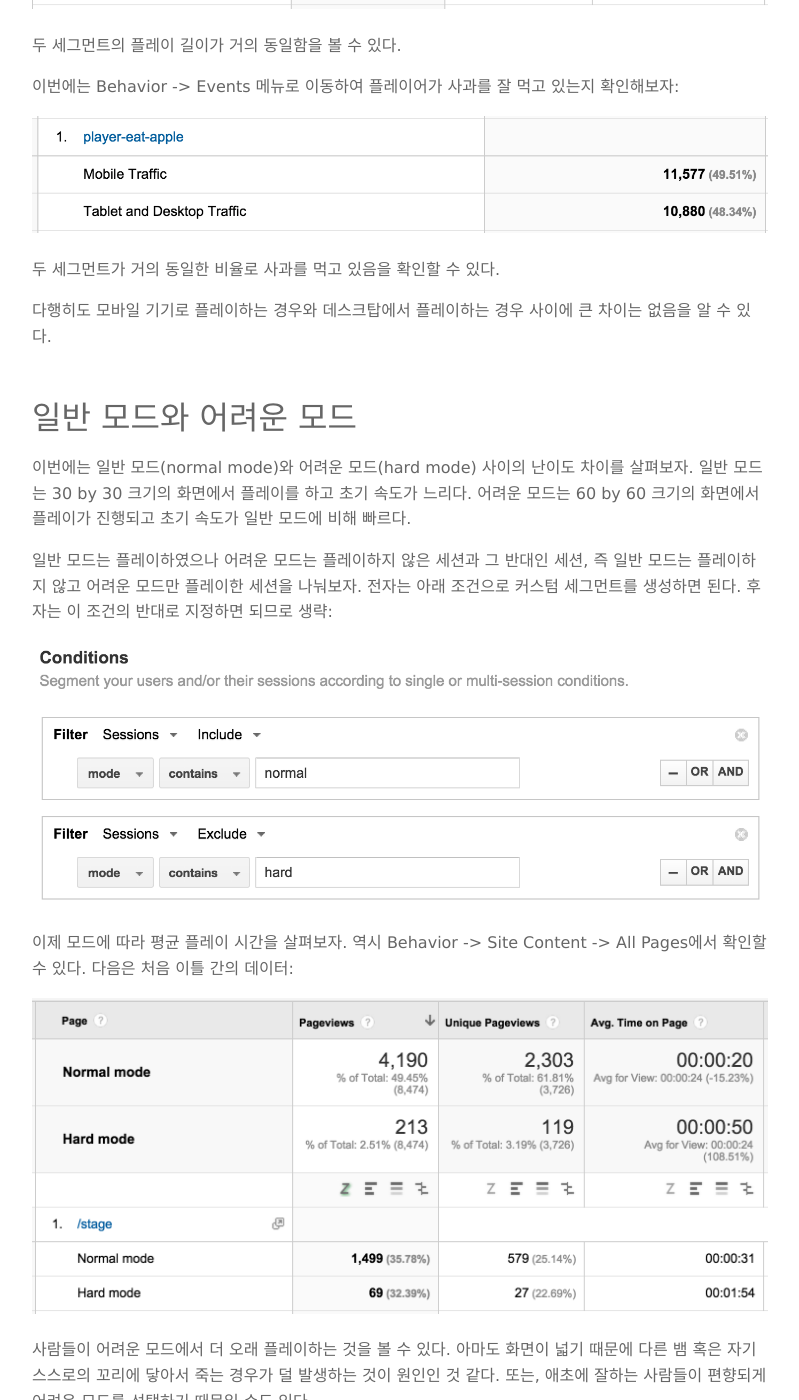
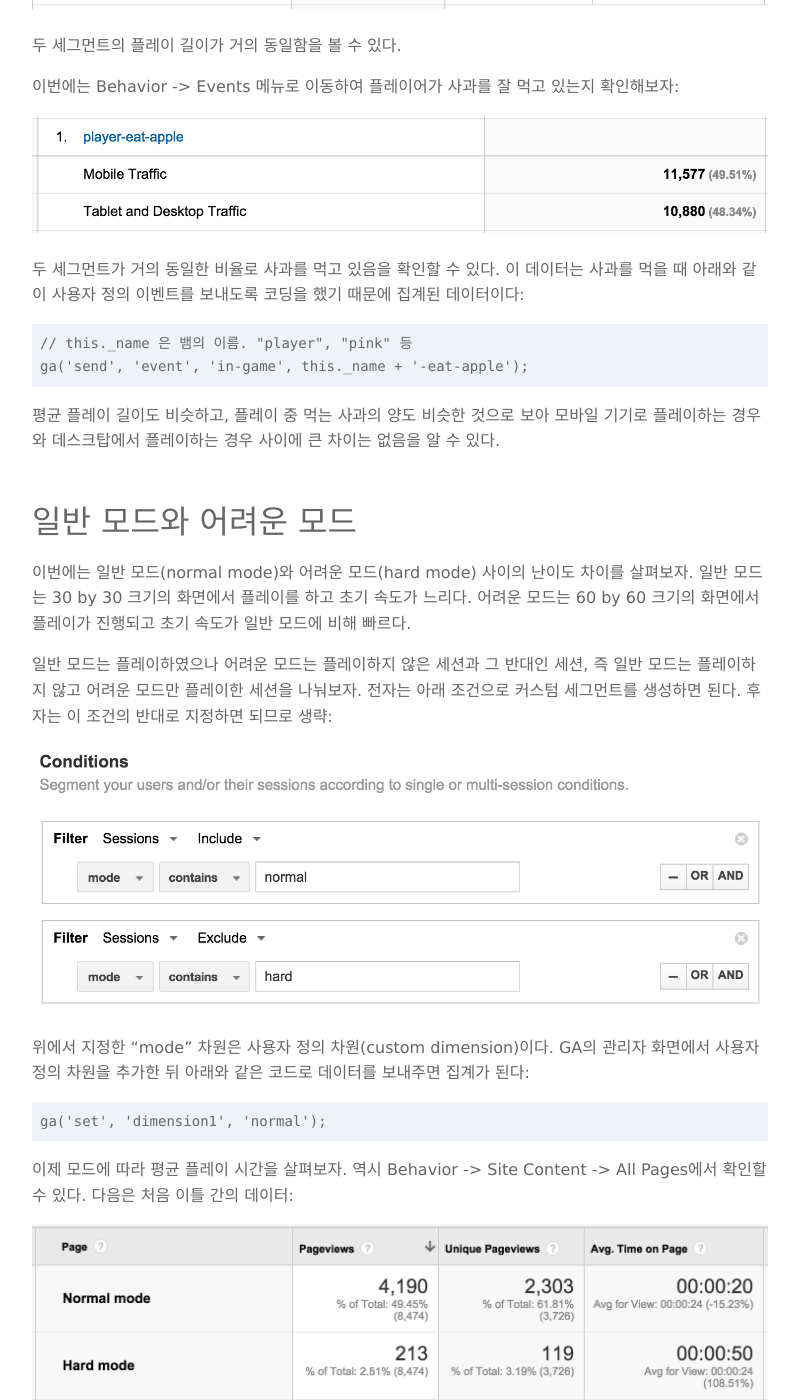
Before and after one commit to boxnwhiskr/boxnwhiskr.github.io, a Jekyll site: the page built from _posts/2015-04-12-analyze_game_using_ga_3.markdown, in a window 1280 px wide and 1400 px high, scrolled down 2243 px. Shown: the whole window, without its empty margins (240-1039 px from the left). Built offline with Jekyll 4.4.1, drawn with Linux system fonts in a browser that asks for light colours; nearby versions of some CDN libraries; some web fonts are replaced.

Commit message:
Add a few more words on GA custom event and dimension

```diff
--- a/_posts/2015-04-12-analyze_game_using_ga_3.markdown
+++ b/_posts/2015-04-12-analyze_game_using_ga_3.markdown
@@ -56,9 +56,14 @@ date: 2015-04-12
 
 ![player-eat-apple](/img/posts/2015-04-12-analyze_game_using_ga_3/player-eat-apple.png)
 
-두 세그먼트가 거의 동일한 비율로 사과를 먹고 있음을 확인할 수 있다.
+두 세그먼트가 거의 동일한 비율로 사과를 먹고 있음을 확인할 수 있다. 이 데이터는 사과를 먹을 때 아래와 같이
+사용자 정의 이벤트를 보내도록 코딩을 했기 때문에 집계된 데이터이다:
 
-다행히도 모바일 기기로 플레이하는 경우와 데스크탑에서 플레이하는 경우 사이에 큰 차이는 없음을 알 수 있다.
+    // this._name 은 뱀의 이름. "player", "pink" 등
+    ga('send', 'event', 'in-game', this._name + '-eat-apple');
+
+평균 플레이 길이도 비슷하고, 플레이 중 먹는 사과의 양도 비슷한 것으로 보아 모바일 기기로 플레이하는 경우와
+데스크탑에서 플레이하는 경우 사이에 큰 차이는 없음을 알 수 있다.
 
 
 # 일반 모드와 어려운 모드
@@ -72,6 +77,11 @@ date: 2015-04-12
 이 조건의 반대로 지정하면 되므로 생략:
 
 ![normal-vs-hard](/img/posts/2015-04-12-analyze_game_using_ga_3/normal-vs-hard.png)
+
+위에서 지정한 "mode" 차원은 사용자 정의 차원(custom dimension)이다. GA의 관리자 화면에서 사용자
+정의 차원을 추가한 뒤 아래와 같은 코드로 데이터를 보내주면 집계가 된다:
+
+    ga('set', 'dimension1', 'normal');
 
 이제 모드에 따라 평균 플레이 시간을 살펴보자. 역시 Behavior -> Site Content -> All Pages에서
 확인할 수 있다. 다음은 처음 이틀 간의 데이터:
```
